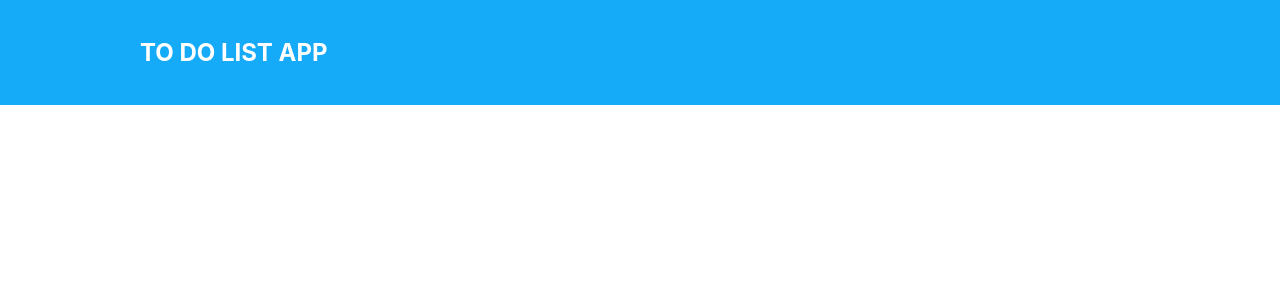
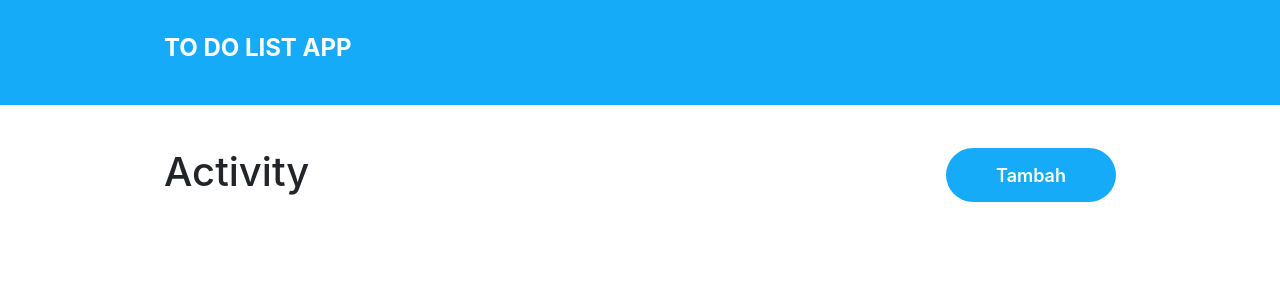
Before and after one commit to csworksdev/skyshi-frontend, a React (Create React App) app: page / in a window 1280 px wide. Shown: the top 300 px of the page. Built offline with nearby package versions, Linux system fonts and the light colour scheme.

Commit message:
add bootstrap

```diff
--- a/public/index.html
+++ b/public/index.html
@@ -24,20 +24,21 @@
       work correctly both with client-side routing and a non-root public URL.
       Learn how to configure a non-root public URL by running `npm run build`.
     -->
-    <title>React App</title>
+    <link
+      href="https://cdn.jsdelivr.net/npm/bootstrap@5.2.3/dist/css/bootstrap.min.css"
+      rel="stylesheet"
+      integrity="sha384-rbsA2VBKQhggwzxH7pPCaAqO46MgnOM80zW1RWuH61DGLwZJEdK2Kadq2F9CUG65"
+      crossorigin="anonymous"
+    />
+    <title>Skyshi Frontend</title>
   </head>
   <body>
     <noscript>You need to enable JavaScript to run this app.</noscript>
     <div id="root"></div>
-    <!--
-      This HTML file is a template.
-      If you open it directly in the browser, you will see an empty page.
-
-      You can add webfonts, meta tags, or analytics to this file.
-      The build step will place the bundled scripts into the <body> tag.
-
-      To begin the development, run `npm start` or `yarn start`.
-      To create a production bundle, use `npm run build` or `yarn build`.
-    -->
+    <script
+      src="https://cdn.jsdelivr.net/npm/bootstrap@5.2.3/dist/js/bootstrap.bundle.min.js"
+      integrity="sha384-kenU1KFdBIe4zVF0s0G1M5b4hcpxyD9F7jL+jjXkk+Q2h455rYXK/7HAuoJl+0I4"
+      crossorigin="anonymous"
+    ></script>
   </body>
 </html>
--- a/src/App.css
+++ b/src/App.css
@@ -1,11 +1,3 @@
-.header {
-  height: 105px;
-  background-color: #16abf8;
-  color: #fff;
-  display: flex;
-  align-items: center;
-}
-
 .container {
   max-width: 1000px;
 }
@@ -25,3 +17,43 @@
   font-size: 24px;
   font-weight: 700;
 }
+
+/* Header */
+.header {
+  height: 105px;
+  background-color: #16abf8;
+  color: #fff;
+  display: flex;
+  align-items: center;
+}
+
+.todo-header {
+  display: flex;
+  justify-content: space-between;
+  margin: 43px 0 55px;
+}
+
+.todo-header .btn {
+  min-width: 170px;
+  width: 170px;
+  height: 54px;
+}
+
+/* Button */
+.btn {
+  border-radius: 45px;
+  border: 0;
+  padding: 13.5px 29px;
+  font-size: 18px;
+  font-weight: 600;
+}
+
+.btn.btn-primary {
+  background-color: #16abf8;
+}
+
+.btn-primary {
+  color: #fff;
+  background-color: #0d6efd;
+  border-color: #0d6efd;
+}
--- a/src/App.js
+++ b/src/App.js
@@ -1,10 +1,12 @@
 import './App.css';
+import Activity from './pages/activity';
 import Header from './pages/header';
 
 function App() {
   return (
     <>
     <Header />
+    <Activity />
     </>
   );
 }
```
